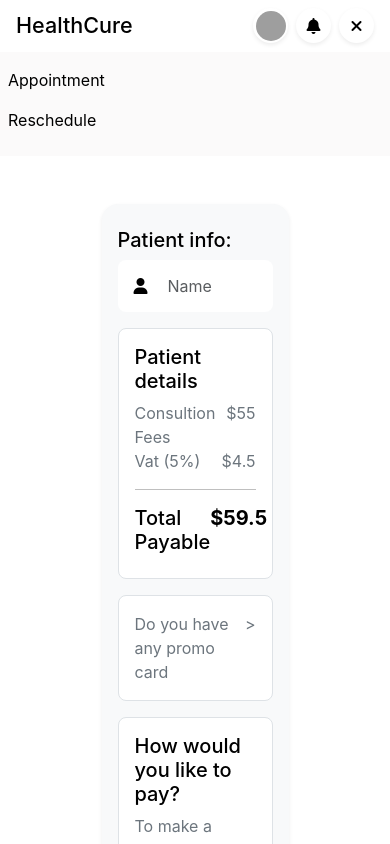
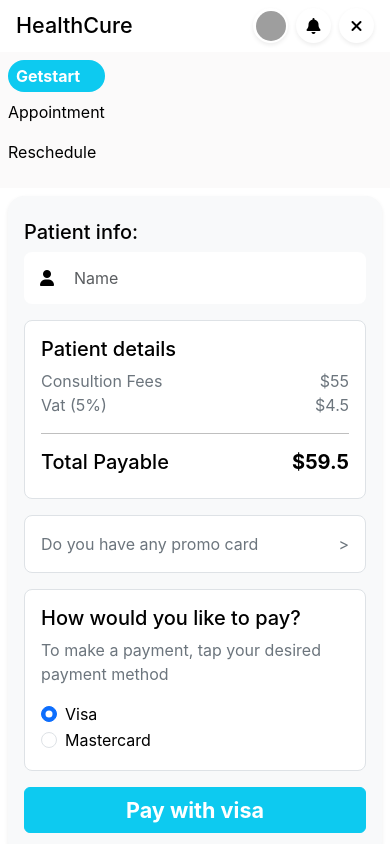
Before and after one commit to dhananjayyadav21/HealthCure, a React (Create React App) app in the folder client/: page /appointmentBill in a window 390 px wide. Both pictures are taken after a click on the icon 352 px from the left and 25 px from the top of the page. Shown: the top 844 px of the page. Built offline with nearby package versions, Linux system fonts and the light colour scheme; grey boxes are pictures that could not be loaded.

Commit message:
fix Appointment bill

```diff
--- a/client/src/components/AppointmentBill.jsx
+++ b/client/src/components/AppointmentBill.jsx
@@ -5,8 +5,8 @@ const AppointmentBill = () => {
   return (
     <>
        <div className='mt-2 mt-md-4'>
-            <section className='d-flex justify-content-center align-items-center m-2 m-md-0 mt-5'>
-                <div className="form-containe col-6 rounded-4 shadow-sm bg-light py-4 px-3 p-md-5">
+            <section className='d-flex justify-content-center align-items-center m-2 m-md-0 mt-md-5'>
+                <div className="form-containe col-md-6 rounded-4 shadow-sm bg-light py-4 px-3 p-md-5">
                     {/* <!-- Form --> */}
                     <form className='AppointmentBill-form'>
                         <div className='row'>
--- a/client/src/components/Navbar.jsx
+++ b/client/src/components/Navbar.jsx
@@ -76,7 +76,10 @@ const Navbar = () => {
 
                     {/* Shedule, Available Slots, Reschedule, notification */}
                     <div onClick={closeMobileBar}>
-                    <li className="nav-item">
+                        <li className="nav-item">
+                        <Link className="nav-text nav-link bg-info px-2 py-1 rounded-4 text-white fw-bold" to="/getStart">Getstart</Link>
+                        </li>
+                        <li className="nav-item">
                         <Link className="nav-text nav-link " to="/appointment">Appointment </Link>
                         </li>
                         <li className="nav-item">
```
Also changed, not shown: 1 other file (tests, documents, lock files or other folders).
